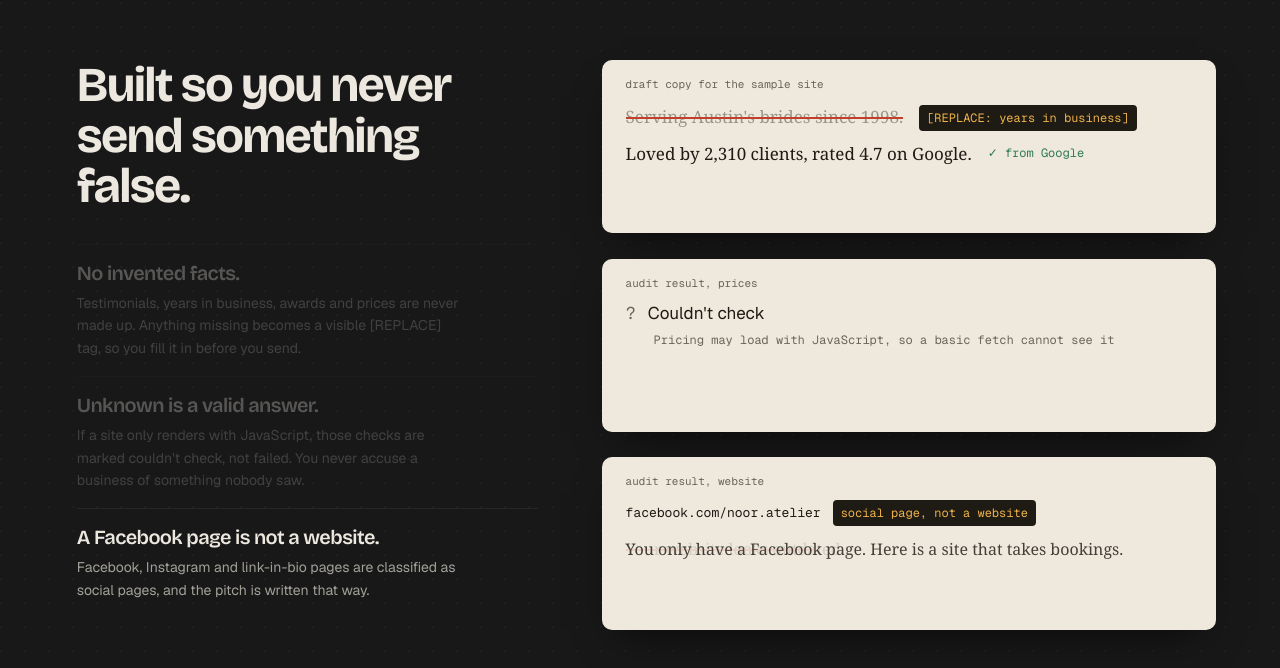
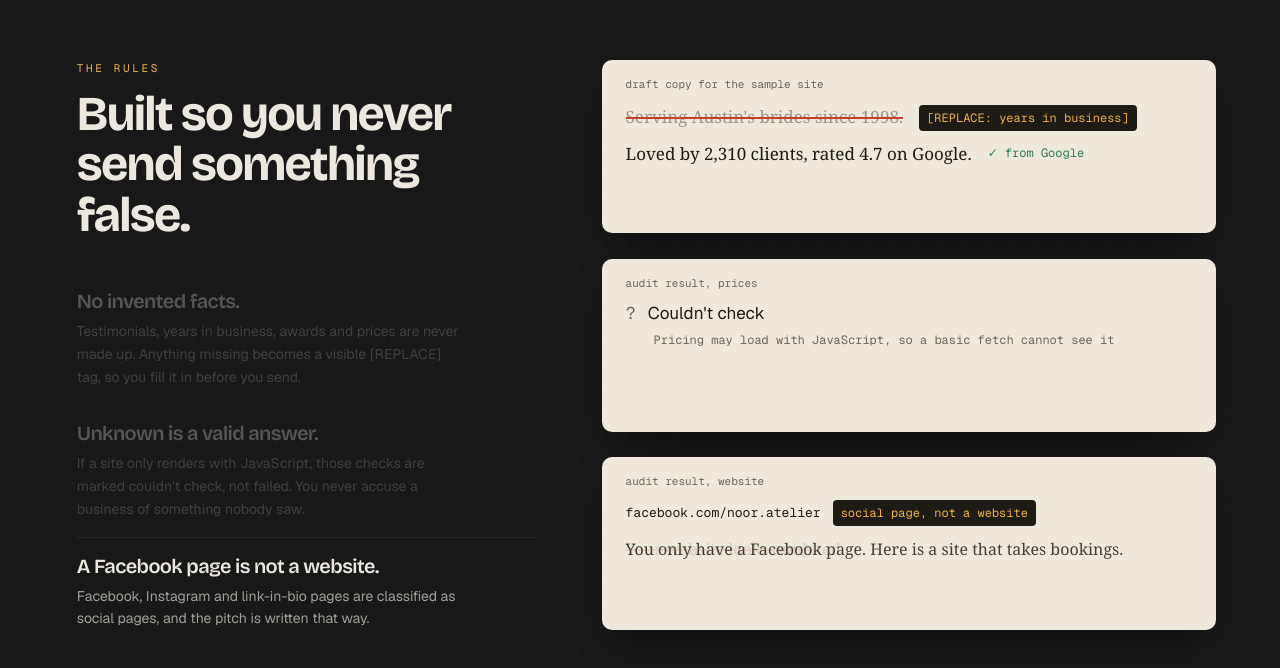
Before and after one commit to hassaan-pro/lead-to-launch, a Next.js app in the folder lead-to-launch/app/: page / in a window 1280 px wide. Shown: the part 10966-11634 px from the top of the page. Built offline with nearby package versions, Linux system fonts and the light colour scheme; no server answers.

Commit message:
Tier 3: decoding kicker on the rules scene

```diff
--- a/lead-to-launch/app/components/story/Truth.tsx
+++ b/lead-to-launch/app/components/story/Truth.tsx
@@ -2,6 +2,7 @@
 
 import { motion } from "framer-motion";
 import { ScrollDecode } from "@/components/journey/ScrollDecode";
+import { SectionKicker } from "@/components/motion/ui";
 import { type P, usePct, useRange, useSeg } from "@/components/journey/motion";
 import { Stage } from "./Stage";
 
@@ -120,6 +121,7 @@ function TruthScene({ p }: { p: P }) {
   return (
     <>
       <div className="absolute left-[6%] right-[6%] top-[8%] short:top-[10.5%] md:right-auto md:top-[12%] md:w-[36%] md:max-w-lg">
+        <SectionKicker text="the rules" className="mb-3" />
         <h2 className="title-heavy font-display text-[clamp(1.9rem,3.8vw,3.4rem)] leading-[1.04] short:text-[1.65rem]">Built so you never send something false.</h2>
         <ol className="mt-8 hidden md:block">
           {RULES.map((_, i) => (
```
